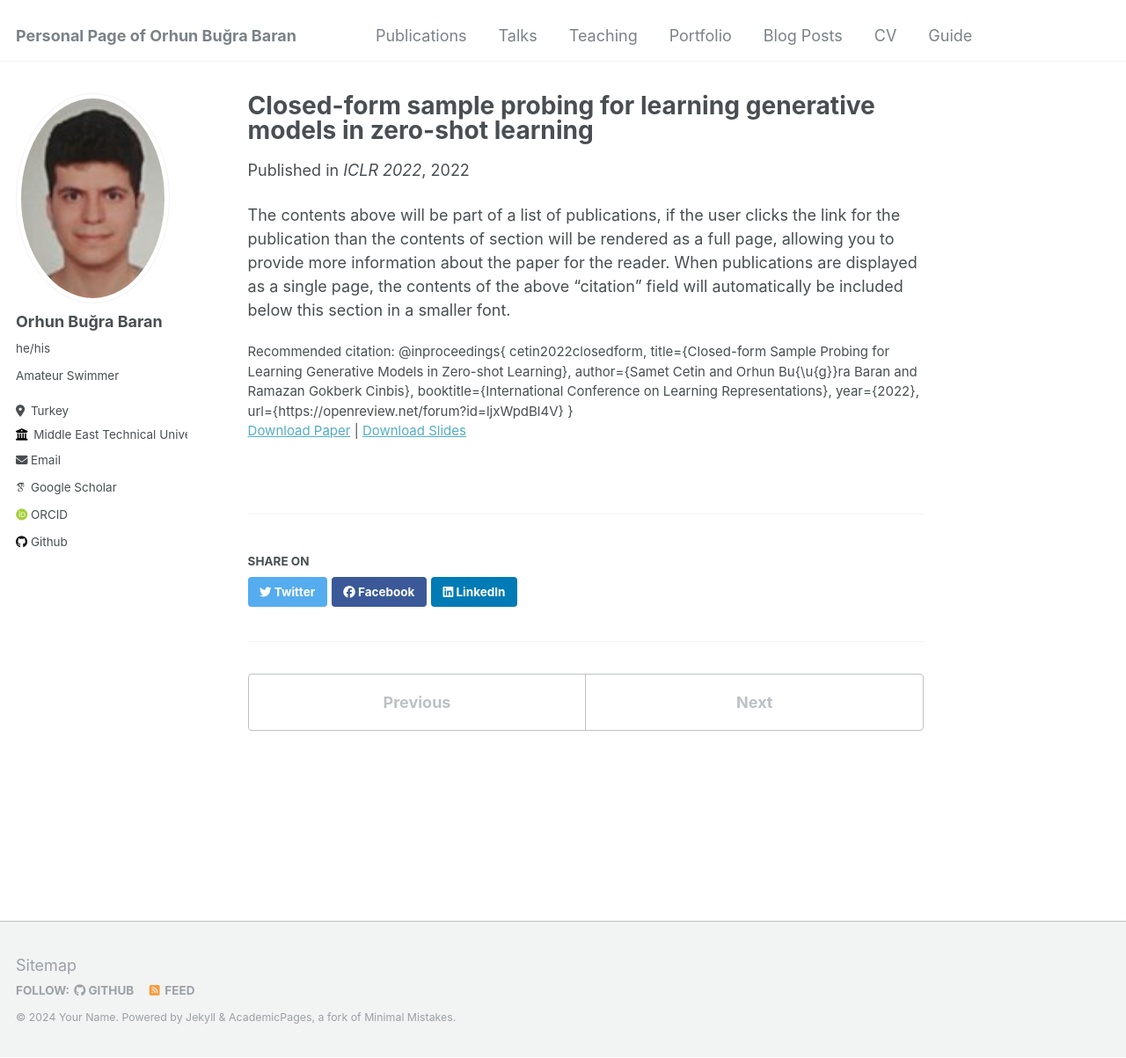
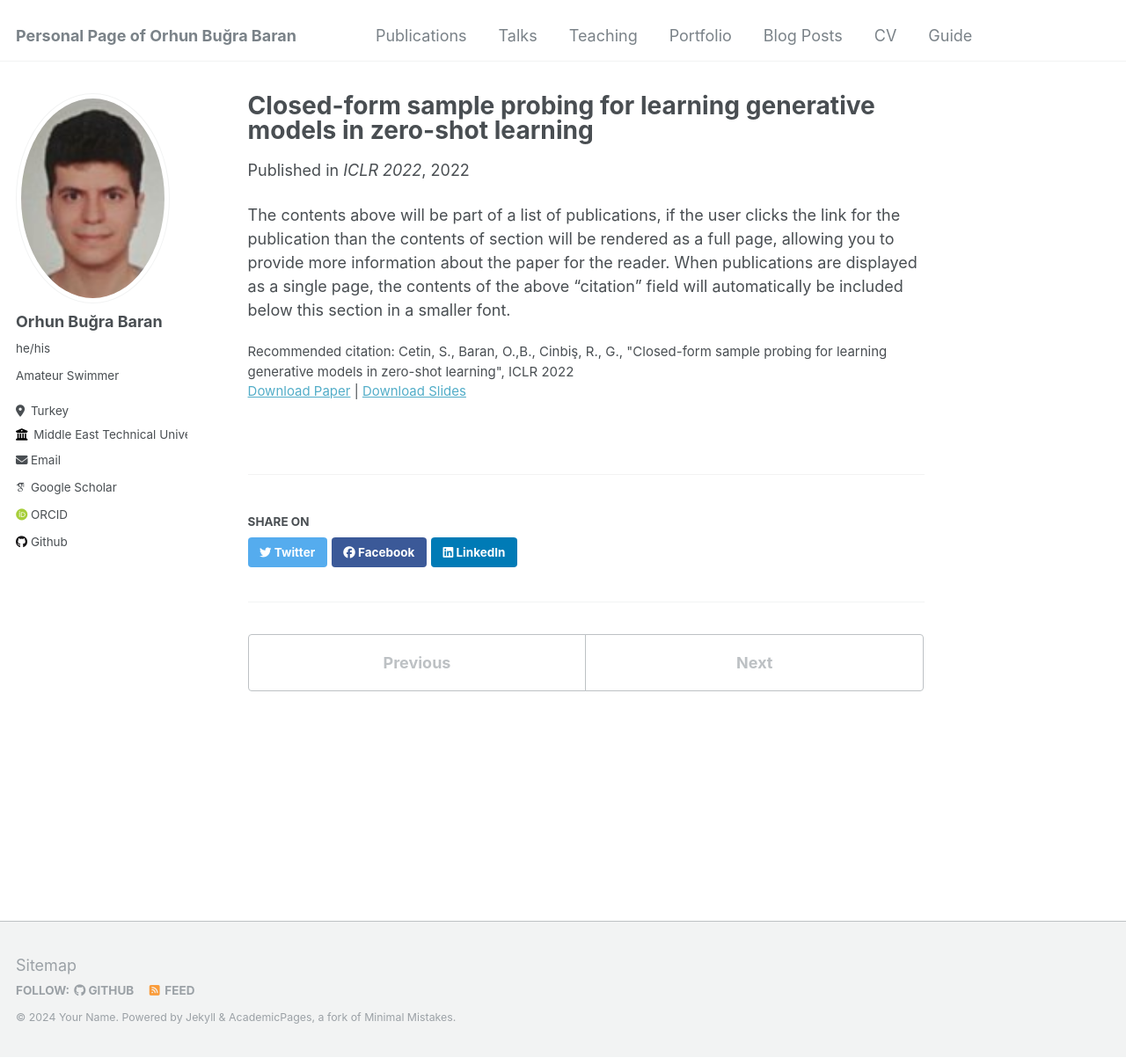
Before and after one commit to bugrabaran/bugrabaran.github.io, a Jekyll site: the page built from _publications/2010-10-01-paper-title-number-2.md, in a window 1280 px wide and 1203 px high. Shown: the whole window at 88% size. Built offline with Jekyll 4.4.1, drawn with Linux system fonts in a browser that asks for light colours; some web fonts are replaced.

Commit message:
Update 2010-10-01-paper-title-number-2.md

```diff
--- a/_publications/2010-10-01-paper-title-number-2.md
+++ b/_publications/2010-10-01-paper-title-number-2.md
@@ -7,14 +7,7 @@ date: 2022-01-29
 venue: 'ICLR 2022'
 slidesurl: 'http://academicpages.github.io/files/slides2.pdf'
 paperurl: 'https://openreview.net/pdf?id=ljxWpdBl4V'
-citation: '@inproceedings{
-cetin2022closedform,
-title={Closed-form Sample Probing for Learning Generative Models in Zero-shot Learning},
-author={Samet Cetin and Orhun Bu{\u{g}}ra Baran and Ramazan Gokberk Cinbis},
-booktitle={International Conference on Learning Representations},
-year={2022},
-url={https://openreview.net/forum?id=ljxWpdBl4V}
-}'
+citation: 'Cetin, S., Baran, O.,B., Cinbiş, R., G., "Closed-form sample probing for learning generative models in zero-shot learning", ICLR 2022'
 ---
 
 The contents above will be part of a list of publications, if the user clicks the link for the publication than the contents of section will be rendered as a full page, allowing you to provide more information about the paper for the reader. When publications are displayed as a single page, the contents of the above "citation" field will automatically be included below this section in a smaller font.
```
